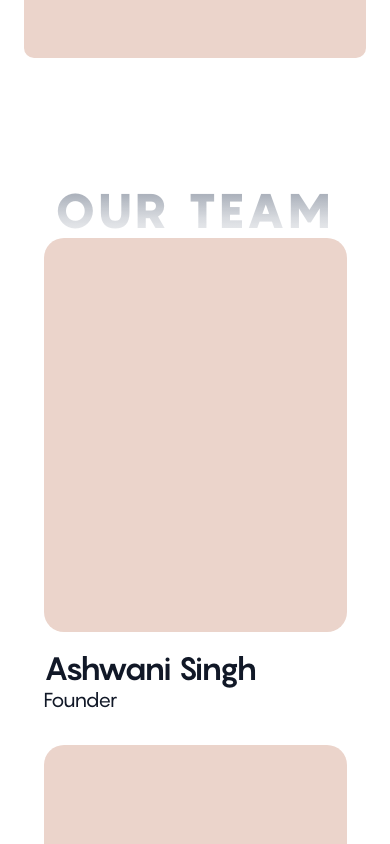
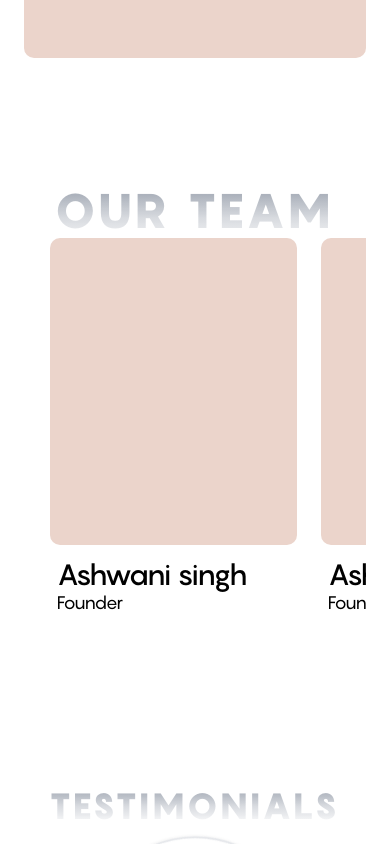
Before and after one commit to amanaanubhav/brndo.in, a React (Vite) app: page / in a window 390 px wide. Shown: the part 3920-4764 px from the top of the page. Built offline with nearby package versions, Linux system fonts and the light colour scheme.

Commit message:
update our team section for mobile screen view, add scroll animation,horizontal card design, restructing and alignment.

```diff
--- a/src/components/Team.jsx
+++ b/src/components/Team.jsx
@@ -1,15 +1,15 @@
 import { motion } from 'framer-motion';
 
 const teamMembers = [
-  { name: 'Ashwani Singh', role: 'Founder' },
-  { name: 'Ashwani Singh', role: 'Founder' },
-  { name: 'Ashwani Singh', role: 'Founder' },
-  { name: 'Ashwani Singh', role: 'Founder' },
+  { name: 'Ashwani singh', role: 'Founder' },
+  { name: 'Ashwani singh', role: 'Founder' },
+  { name: 'Ashwani singh', role: 'Founder' },
+  { name: 'Ashwani singh', role: 'Founder' },
 ];
 
 export default function Team() {
   return (
-    <section id="team" className="py-16 md:py-24 bg-white dark:bg-gray-950 transition-colors duration-300">
+    <section id="team" className="py-16 md:py-24 bg-white dark:bg-gray-950 transition-colors duration-300 overflow-hidden">
       <div className="max-w-7xl mx-auto px-6 md:px-12 w-full flex flex-col items-center">
 
         {/* Header Block */}
@@ -26,7 +26,9 @@ export default function Team() {
         </div>
 
         {/* Team Cards Grid */}
-        <div className="w-full relative z-10 grid grid-cols-1 sm:grid-cols-2 lg:grid-cols-4 gap-8 justify-items-center mt-1 md:mt-2">
+        <div
+          className="w-full relative z-10 flex sm:grid sm:grid-cols-2 lg:grid-cols-4 overflow-x-auto sm:overflow-visible snap-x snap-mandatory sm:snap-none gap-6 sm:gap-8 justify-items-center mt-1 md:mt-2 pb-12 sm:pb-0 [&::-webkit-scrollbar]:hidden [-ms-overflow-style:none] [scrollbar-width:none] px-[7.5%] sm:px-0"
+        >
           {teamMembers.map((member, index) => (
             <motion.div
               key={index}
@@ -34,19 +36,21 @@ export default function Team() {
               whileInView={{ opacity: 1, y: 0 }}
               viewport={{ once: true }}
               transition={{ delay: index * 0.1 }}
-              className="flex flex-col items-start w-full max-w-[303px]"
+              className="flex-shrink-0 w-[85%] sm:w-full snap-center flex flex-col items-start max-w-[271px]"
             >
+              <div className="w-full flex flex-col items-start">
                 {/* Profile Card Rectangle */}
-              <div className="w-full h-[394px] bg-brndo-lightRed rounded-[20px] mb-4"></div>
+                <div className="w-full h-[307px] bg-brndo-lightRed rounded-[10px] mb-[15px]"></div>
 
                 {/* Profile Details */}
-              <div className="flex flex-col text-left">
-                <h3 className="font-pangram font-semibold text-[32px] md:text-[40px] text-gray-900 dark:text-white leading-tight tracking-[-0.02em] transition-colors">
+                <div className="flex flex-col text-left pl-[7px]">
+                  <h3 className="font-pangram font-medium text-[29px] leading-[29px] text-black dark:text-white tracking-[-0.02em] transition-colors">
                     {member.name}
                   </h3>
-                <p className="font-pangram font-light text-[20px] md:text-[22px] text-gray-900 dark:text-gray-300 leading-tight tracking-[-0.02em] transition-colors">
+                  <p className="font-pangram font-light text-[18px] leading-[15px] text-black dark:text-gray-300 tracking-[-0.02em] mt-[6px] transition-colors">
                     {member.role}
                   </p>
+                </div>
               </div>
             </motion.div>
           ))}
```
Lines whose indentation alone changed are shown as unchanged.
